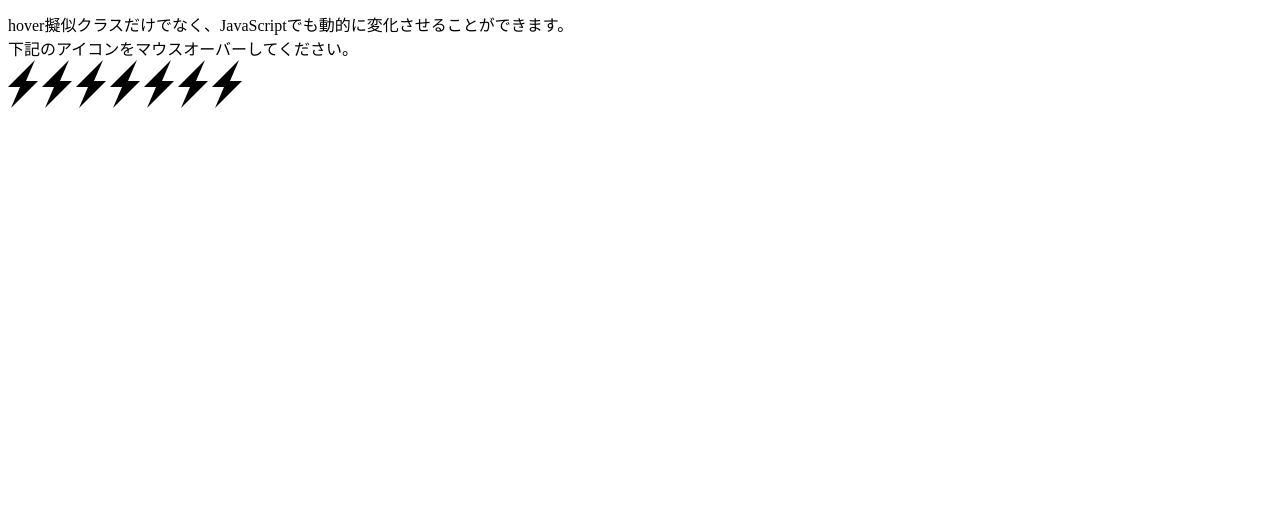
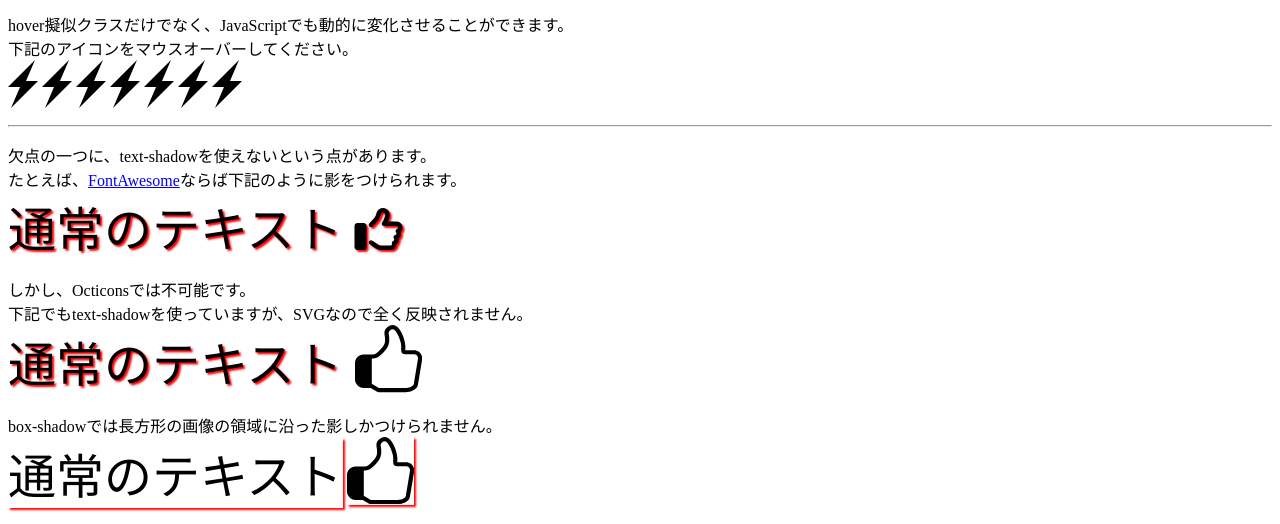
Before and after one commit to sutara79/demo-octicons, a plain HTML site: page index.html in a window 1280 px wide. Shown: the part 518-1042 px from the top of the page. Before the commit the page ends 800 px from the top, so only its background shows below. Drawn offline with Linux system fonts and the light colour scheme.

Commit message:
Add demerit

```diff
--- a/index.html
+++ b/index.html
@@ -32,7 +32,19 @@
       .octicon-zap {
         height: 3em;
       }
+      .shadow-text {
+        display: inline-block;
+        font-size: 3em;
+        text-shadow: 2px 2px 2px red;
+      }
+      .shadow-box {
+        font-size: 3em;
+        display: inline-block;
+        box-shadow: 2px 2px 2px red;
+      }
     </style>
+    <!-- DO NOT use the url below for the other website -->
+    <script src="https://use.fontawesome.com/ca61183851.js"></script>
   </head>
   <body>
     <h1>素のHTMLでのOcticonsの使い方</h1>
@@ -90,5 +102,29 @@
         }
       });
     </script>
+    <hr>
+    <p>
+      欠点の一つに、text-shadowを使えないという点があります。<br>
+      たとえば、<a href="http://fontawesome.io/">FontAwesome</a>ならば下記のように影をつけられます。<br>
+      <span class="shadow-text">
+        通常のテキスト
+        <i class="fa fa-thumbs-o-up" aria-hidden="true"></i>
+      </span>
+    </p>
+    <p>
+      しかし、Octiconsでは不可能です。<br>
+      下記でもtext-shadowを使っていますが、SVGなので全く反映されません。<br>
+      <span class="shadow-text">
+        通常のテキスト
+        <svg class="octicon octicon-thumbsup" viewBox="0 0 16 16" version="1.1" aria-hidden="true"><path fill-rule="evenodd" d="M14 14c-.05.69-1.27 1-2 1H5.67L4 14V8c1.36 0 2.11-.75 3.13-1.88 1.23-1.36 1.14-2.56.88-4.13-.08-.5.5-1 1-1 .83 0 2 2.73 2 4l-.02 1.03c0 .69.33.97 1.02.97h2c.63 0 .98.36 1 1l-1 6L14 14zm0-8h-2.02l.02-.98C12 3.72 10.83 0 9 0c-.58 0-1.17.3-1.56.77-.36.41-.5.91-.42 1.41.25 1.48.28 2.28-.63 3.28-1 1.09-1.48 1.55-2.39 1.55H2C.94 7 0 7.94 0 9v4c0 1.06.94 2 2 2h1.72l1.44.86c.16.09.33.14.52.14h6.33c1.13 0 2.84-.5 3-1.88l.98-5.95c.02-.08.02-.14.02-.2-.03-1.17-.84-1.97-2-1.97H14z"></path></svg>
+      </span>
+    </p>
+    <p>
+      box-shadowでは長方形の画像の領域に沿った影しかつけられません。<br>
+      <span class="shadow-box">通常のテキスト</span>
+      <span class="shadow-box">
+        <svg class="octicon octicon-thumbsup" viewBox="0 0 16 16" version="1.1" aria-hidden="true"><path fill-rule="evenodd" d="M14 14c-.05.69-1.27 1-2 1H5.67L4 14V8c1.36 0 2.11-.75 3.13-1.88 1.23-1.36 1.14-2.56.88-4.13-.08-.5.5-1 1-1 .83 0 2 2.73 2 4l-.02 1.03c0 .69.33.97 1.02.97h2c.63 0 .98.36 1 1l-1 6L14 14zm0-8h-2.02l.02-.98C12 3.72 10.83 0 9 0c-.58 0-1.17.3-1.56.77-.36.41-.5.91-.42 1.41.25 1.48.28 2.28-.63 3.28-1 1.09-1.48 1.55-2.39 1.55H2C.94 7 0 7.94 0 9v4c0 1.06.94 2 2 2h1.72l1.44.86c.16.09.33.14.52.14h6.33c1.13 0 2.84-.5 3-1.88l.98-5.95c.02-.08.02-.14.02-.2-.03-1.17-.84-1.97-2-1.97H14z"></path></svg>
+      </span>
+    </p>
   </body>
 </html>
```
